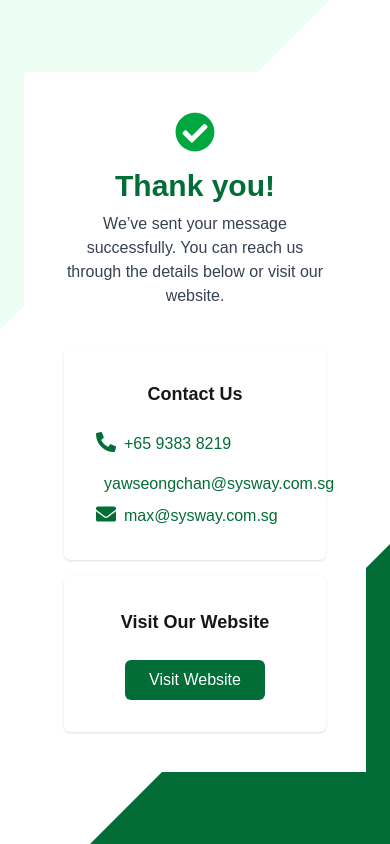
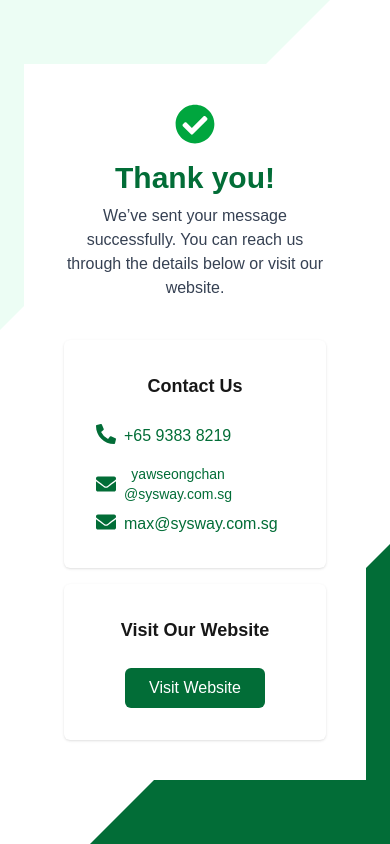
Before and after one commit to SyspreeDev/sysway, a Next.js app: page /thank-you in a window 390 px wide. Built offline with nearby package versions, Linux system fonts and the light colour scheme.

Commit message:
responsiveness

```diff
--- a/app/thank-you/page.jsx
+++ b/app/thank-you/page.jsx
@@ -38,9 +38,12 @@
             </div>
 
             {/* Email */}
-            <div className="flex items-right justify-right gap-2 mb-2 text-[#026D37]">
-              <FaEnvelope className="w-5 h-5" />
-              <span>yawseongchan@sysway.com.sg</span>
+            <div className="flex flex-wrap items-center justify-start  gap-2 mb-2 text-[#026D37] break-words">
+              <FaEnvelope className="w-5 h-5 flex-shrink-0" />
+              <span className="break-words max-w-full text-sm md:text-base">
+                yawseongchan
+                <span className="block md:inline">@sysway.com.sg</span>
+              </span>
             </div>
             <div className="flex items-right justify-right gap-2 text-[#026D37]">
               <FaEnvelope className="w-5 h-5" />
```
